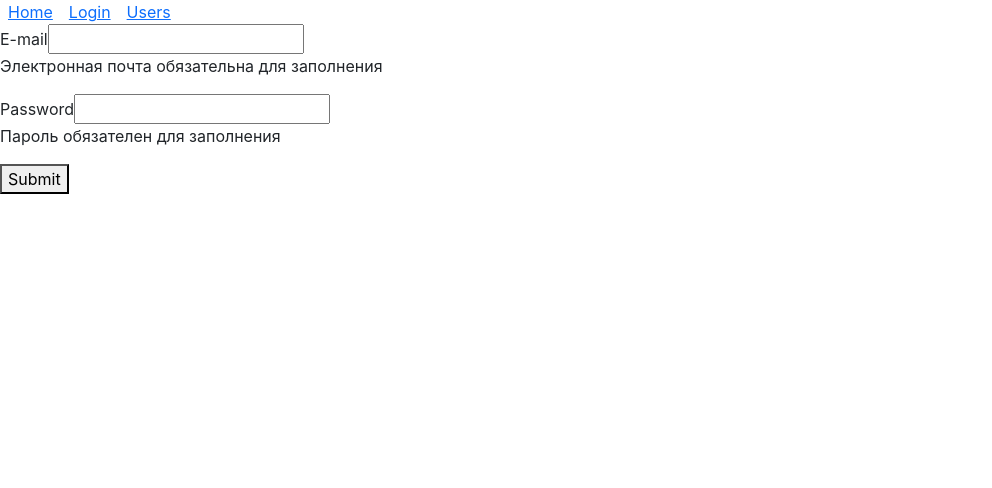
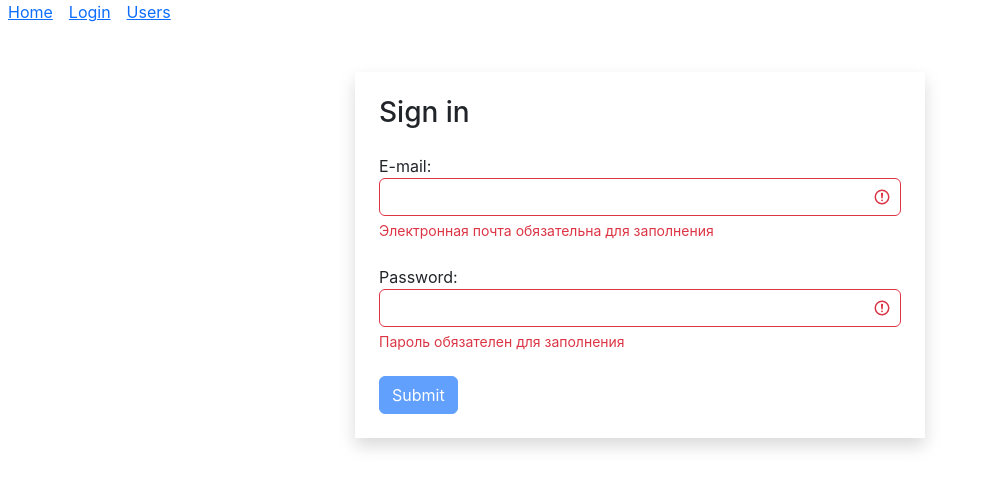
Before and after one commit to DmitriyKanischev/Fast-app-beta, a React (Create React App) app: page /login in a window 1280 px wide. Shown: the top 488 px of the page, without its empty margins (0-992 px from the left). Built offline with nearby package versions, Linux system fonts and the light colour scheme.

Commit message:
form styles added

```diff
--- a/src/components/TextField.jsx
+++ b/src/components/TextField.jsx
@@ -3,8 +3,11 @@ import PropTypes from "prop-types";
 
 
 const TextField = ({label, type, name, value, onChange, error}) => {
+    const getInputClasses = () => {
+        return "form-control "+(error? 'is-invalid': 'is-valid')
+    }
     return (
-        <div>
+        <div className='mb-4'>
             <label htmlFor={name}>{label}</label>
             <input
                 type={type}
@@ -12,8 +15,9 @@ const TextField = ({label, type, name, value, onChange, error}) => {
                 name={name}
                 value={value}
                 onChange={onChange}
+                className={getInputClasses()}
                 />
-            {error && <p>{error}</p>}
+            {error && <div className='invalid-feedback'>{error}</div>}
         </div>
      );
 }
--- a/src/layout/Login.jsx
+++ b/src/layout/Login.jsx
@@ -32,6 +32,7 @@ const Login = () => {
         setErrors(errors)
         return Object.keys(errors).length === 0
     }
+    const isValid = Object.keys(errors).length === 0
 
     const handleSubmit = (e) => {
         e.preventDefault()
@@ -40,10 +41,13 @@ const Login = () => {
         console.log(data)
     }
     return (
-        <>
+        <div className='container mt-5'>
+            <div className='row'>
+                <div className='col-md-6 offset-md-3 p-4 shadow'>
+                <h3 className='mb-4'>Sign in</h3>
                     <form onSubmit={handleSubmit}>
                         <TextField
-                    label="E-mail"
+                            label="E-mail:"
                             type='text'
                             name='email'
                             value={data.email}
@@ -51,16 +55,18 @@ const Login = () => {
                             error={errors.email}
                         />
                         <TextField
-                    label="Password"
+                            label="Password:"
                             type='password'
                             name='password'
                             value={data.password}
                             onChange={handleChange}
                             error={errors.password}
                         />
-                <button type='submit'>Submit</button>
+                        <button className='btn btn-primary' type='submit' disabled={!isValid}>Submit</button>
                     </form>
-        </>
+                </div>
+            </div>
+        </div>
      );
 }
 
```
Lines whose indentation alone changed are shown as unchanged.
